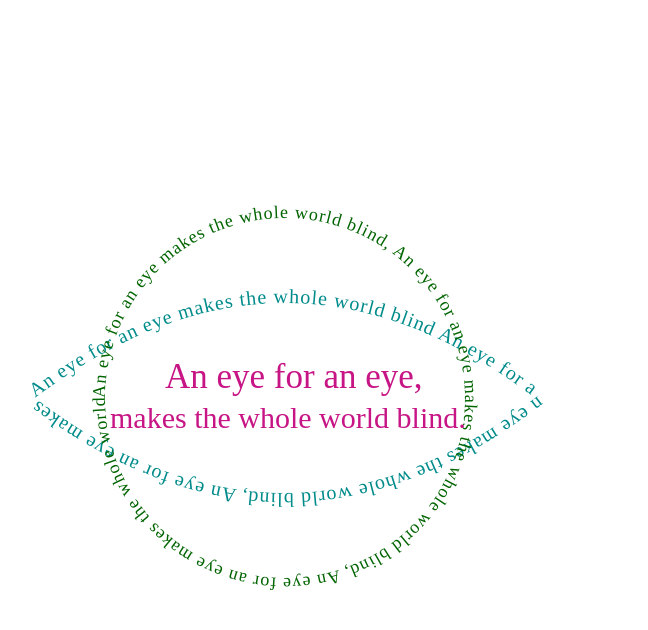
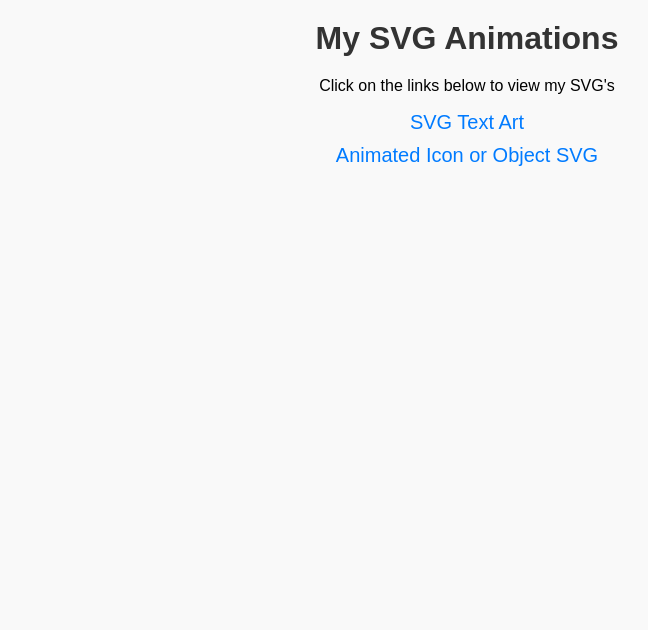
Before and after one commit to CodingDango/codingdangoSVG.github.io, a plain HTML site: page index.html in a window 1280 px wide. Shown: the whole page, without its empty margins (173-821 px from the left). Drawn offline with Linux system fonts and the light colour scheme.

Commit message:
Add files via upload

```diff
--- a/index.html
+++ b/index.html
@@ -3,41 +3,37 @@
 <head>
     <meta charset="UTF-8">
     <meta name="viewport" content="width=device-width, initial-scale=1.0">
-    <title>SVG Text Art</title>
+    <title>My SVG Portfolio</title>
+    <style>
+        body {
+            font-family: Arial, sans-serif;
+            text-align: center;
+            margin: 0;
+            padding: 0;
+            background-color: #f9f9f9;
+        }
+        h1 {
+            margin: 20px;
+            color: #333;
+        }
+        a {
+            display: block;
+            margin: 10px auto;
+            font-size: 20px;
+            color: #007BFF;
+            text-decoration: none;
+        }
+        a:hover {
+            text-decoration: underline;
+        }
+    </style>
 </head>
 <body>
-    <svg width="900" height="780" xmlns="http://www.w3.org/2000/svg">
-        <!-- Eye Shape Path -->
-        <defs>
-            <!-- Oval Path (Eye Outline) -->
-            <path id="ovalPath" d="M 200,390 Q 450,200 700,390 Q 450,580 200,390 Z" />
-            <!-- Circular Path (Inner Circle) -->
-            <path id="circlePath" d="M 450,390 m -180,0 a 180,180 0 1,1 360,0 a 180,180 0 1,1 -360,0" />
-        </defs>
+    <h1>My SVG Animations</h1>
+    <p>Click on the links below to view my SVG's</p>
 
-        <!-- Text Shaping the Oval (Eye Outline) -->
-        <text font-size="20" fill="darkcyan" letter-spacing="1">
-            <textPath href="#ovalPath" startOffset="0%">
-                An eye for an eye makes the whole world blind
-                An eye for an eye makes the whole world blind, An eye for an eye makes the whole world blind
-            </textPath>
-        </text>
-
-        <!-- Text Inside the Circle (Pupil) -->
-        <text font-size="18" fill="darkgreen" letter-spacing="1">
-            <textPath href="#circlePath" startOffset="0%">
-                An eye for an eye makes the whole world blind,
-                An eye for an eye makes the whole world blind,
-                An eye for an eye makes the whole world blind
-            </textPath>
-        </text>
-
-        <!-- Centered Quote Text (Iris) -->
-        <text x="330" y="380" font-size="35" fill="mediumvioletred">An eye for an eye,</text>
-        <text x="275" y="420" font-size="30" fill="mediumvioletred">makes the whole world blind.</text>
-
-        <a href="SVG/index.html">View My SVG Project</a>
-
-    </svg>
+    <!-- Links to SVG Files -->
+    <a href="SVG/svg1.html" target="_blank">SVG Text Art</a>
+    <a href="SVG/svg2.html" target="_blank">Animated Icon or Object SVG</a>
 </body>
 </html>
```
Also changed, not shown: SVG/svg1.html (+11 -2 lines), SVG/svg2.html (added, +60 -0 lines).
